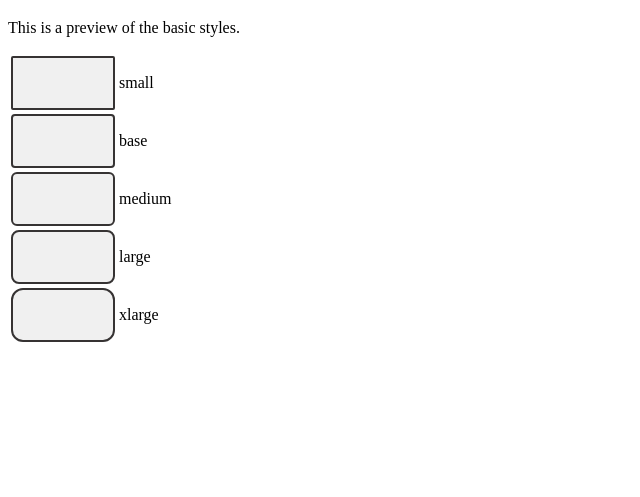
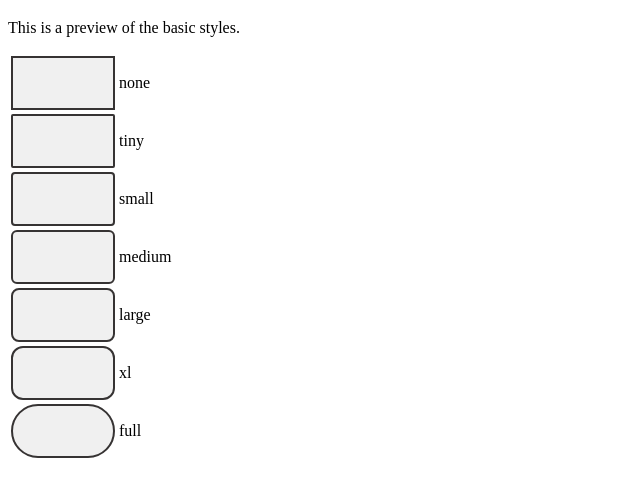
Before and after one commit to mundorum/styles, a website: page preview/basics.html in a window 1280 px wide. Shown: the part 61-558 px from the top of the page, without its empty margins (0-640 px from the left). Drawn offline with Linux system fonts and the light colour scheme.

Commit message:
refactor (token/shape): redesigned based on Material

```diff
--- a/preview/basics.html
+++ b/preview/basics.html
@@ -20,12 +20,16 @@
 
   <table>
     <tr>
+      <td><div class="block" style="border-radius: var(--shape-corner-none)"></div></td>
+      <td>none</td>
+    </tr>
+    <tr>
+      <td><div class="block" style="border-radius: var(--shape-corner-tiny)"></div></td>
+      <td>tiny</td>
+    </tr>
+    <tr>
       <td><div class="block" style="border-radius: var(--shape-corner-small)"></div></td>
       <td>small</td>
-    </tr>
-    <tr>
-      <td><div class="block" style="border-radius: var(--shape-corner-base)"></div></td>
-      <td>base</td>
     </tr>
     <tr>
       <td><div class="block" style="border-radius: var(--shape-corner-medium)"></div></td>
@@ -36,8 +40,12 @@
       <td>large</td>
     </tr>
     <tr>
-      <td><div class="block" style="border-radius: var(--shape-corner-xlarge)"></div></td>
-      <td>xlarge</td>
+      <td><div class="block" style="border-radius: var(--shape-corner-xl)"></div></td>
+      <td>xl</td>
+    </tr>
+    <tr>
+      <td><div class="block" style="border-radius: var(--shape-corner-full)"></div></td>
+      <td>full</td>
     </tr>
   </table>
 </body>
```
Also changed, not shown: tokens/shape/corner.json (+6 -4 lines), output/base/css/variables.css, output/base/intermediary/aggregated-tokens.json, tokens/shape/README.md (added).
